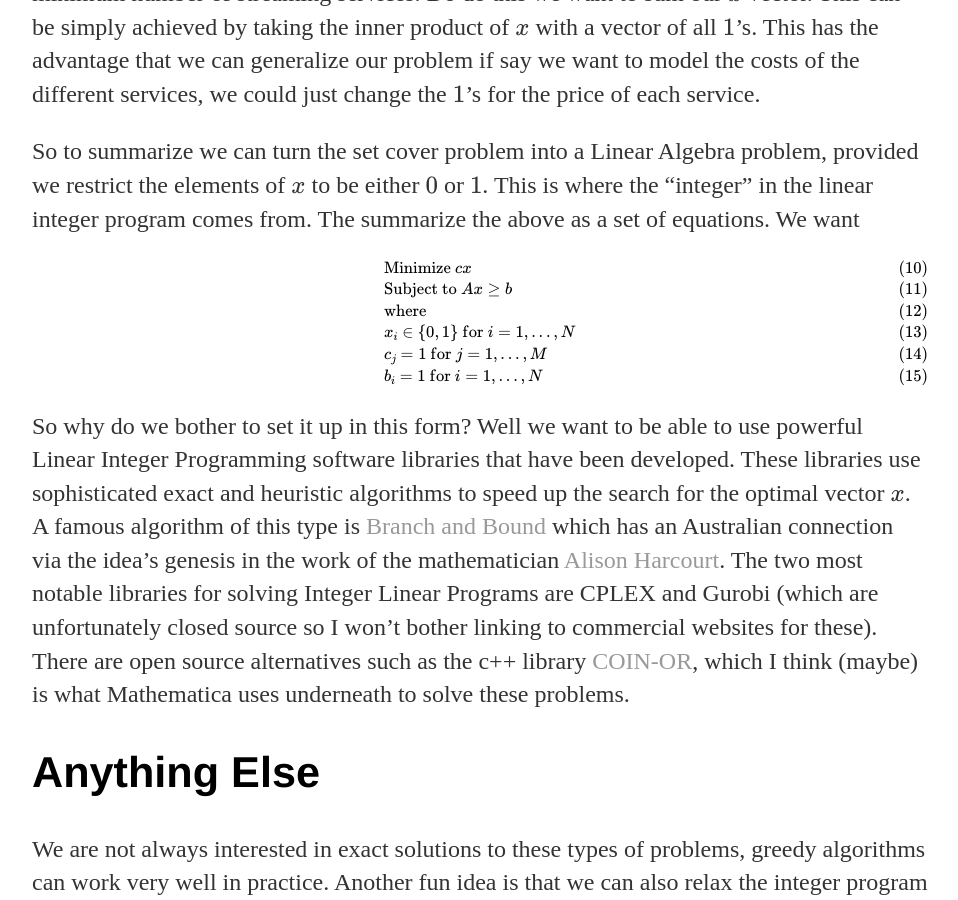
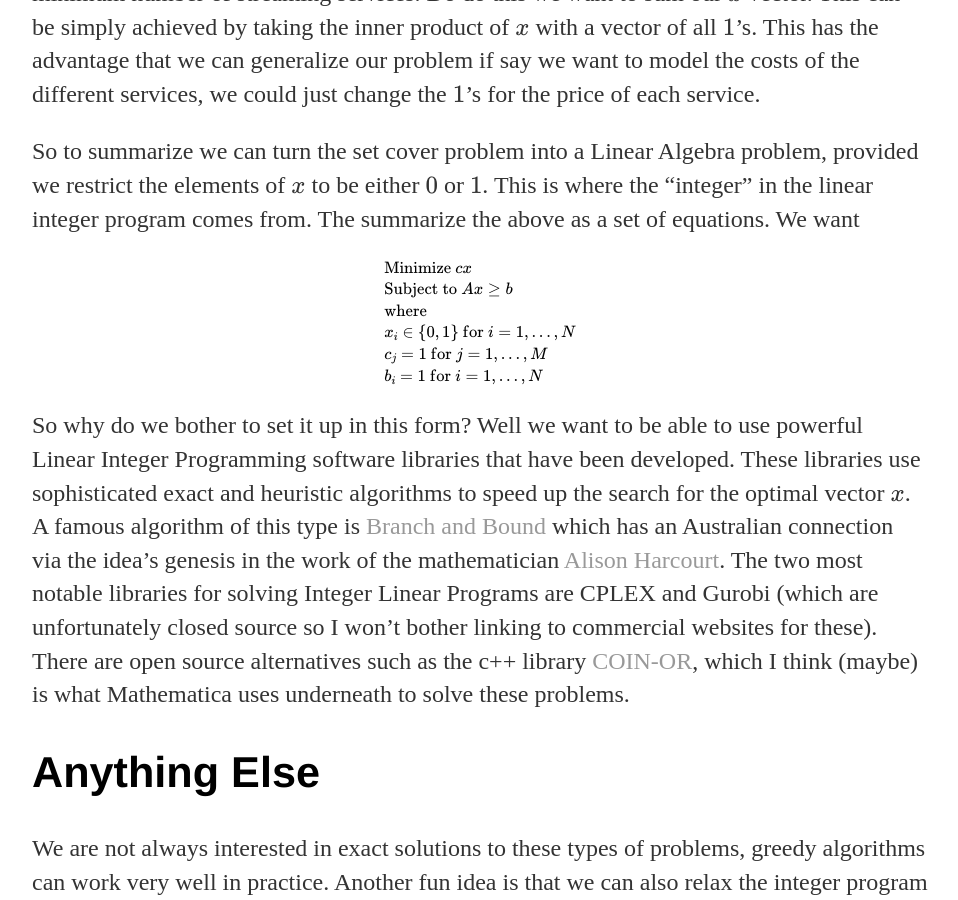
Before and after one commit to PaulBellette/PaulBellette.github.io, a Jekyll site: the page built from _posts/2020-03-22-Set-Covering.md, in a window 1280 px wide and 900 px high, scrolled down 2778 px. Shown: the whole window, without its empty margins (160-1118 px from the left). Built offline with Jekyll 4.4.1, drawn with Linux system fonts in a browser that asks for light colours; formulas are drawn with MathJax 3.

Commit message:
a bit more...

```diff
--- a/_posts/2020-03-22-Set-Covering.md
+++ b/_posts/2020-03-22-Set-Covering.md
@@ -48,14 +48,14 @@ Now the last part is working out how do we evaluate the objective, i.e. we want
 So to summarize we can turn the set cover problem into a Linear Algebra problem, provided we restrict the elements of $x$ to be either $0$ or $1$. This is where the "integer" in the linear integer program comes from. The summarize the above as a set of equations. We want
 
 $$
-\begin{align}
+\begin{align*}
 & \textrm{Minimize    } cx\\
 & \textrm{Subject to    }  Ax \geq b\\
 & \textrm{where}\\
 & x_{i} \in \{0,1\} \textrm{ for } i = 1,...,N\\
 & c_{j} = 1 \textrm{ for } j=1,...,M\\
 & b_{i} = 1 \textrm{ for } i=1,...,N\\
-\end{align}
+\end{align*}
 $$
 
 So why do we bother to set it up in this form? Well we want to be able to use powerful Linear Integer Programming software libraries that have been developed. These libraries use sophisticated exact and heuristic algorithms to speed up the search for the optimal vector $x$. A famous algorithm of this type is [Branch and Bound](https://en.wikipedia.org/wiki/Branch_and_bound) which has an Australian connection via the idea's genesis in the work of the mathematician [Alison Harcourt](https://en.wikipedia.org/wiki/Alison_Harcourt). The two most notable libraries for solving Integer Linear Programs are CPLEX and Gurobi (which are unfortunately closed source so I won't bother linking to commercial websites for these). There are open source alternatives such as the c++ library [COIN-OR](https://github.com/coin-or/Clp), which I think (maybe) is what Mathematica uses underneath to solve these problems.
```
